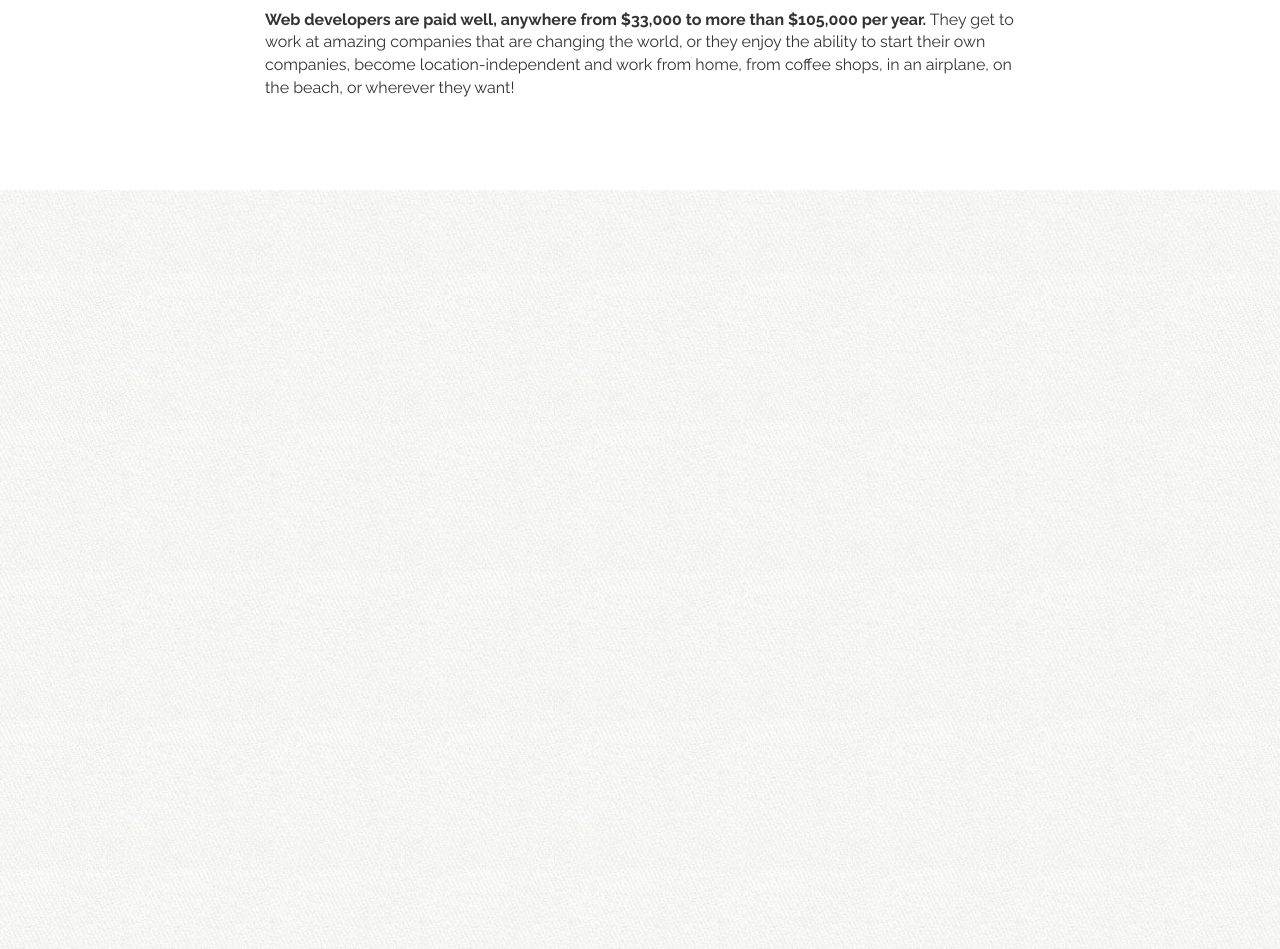
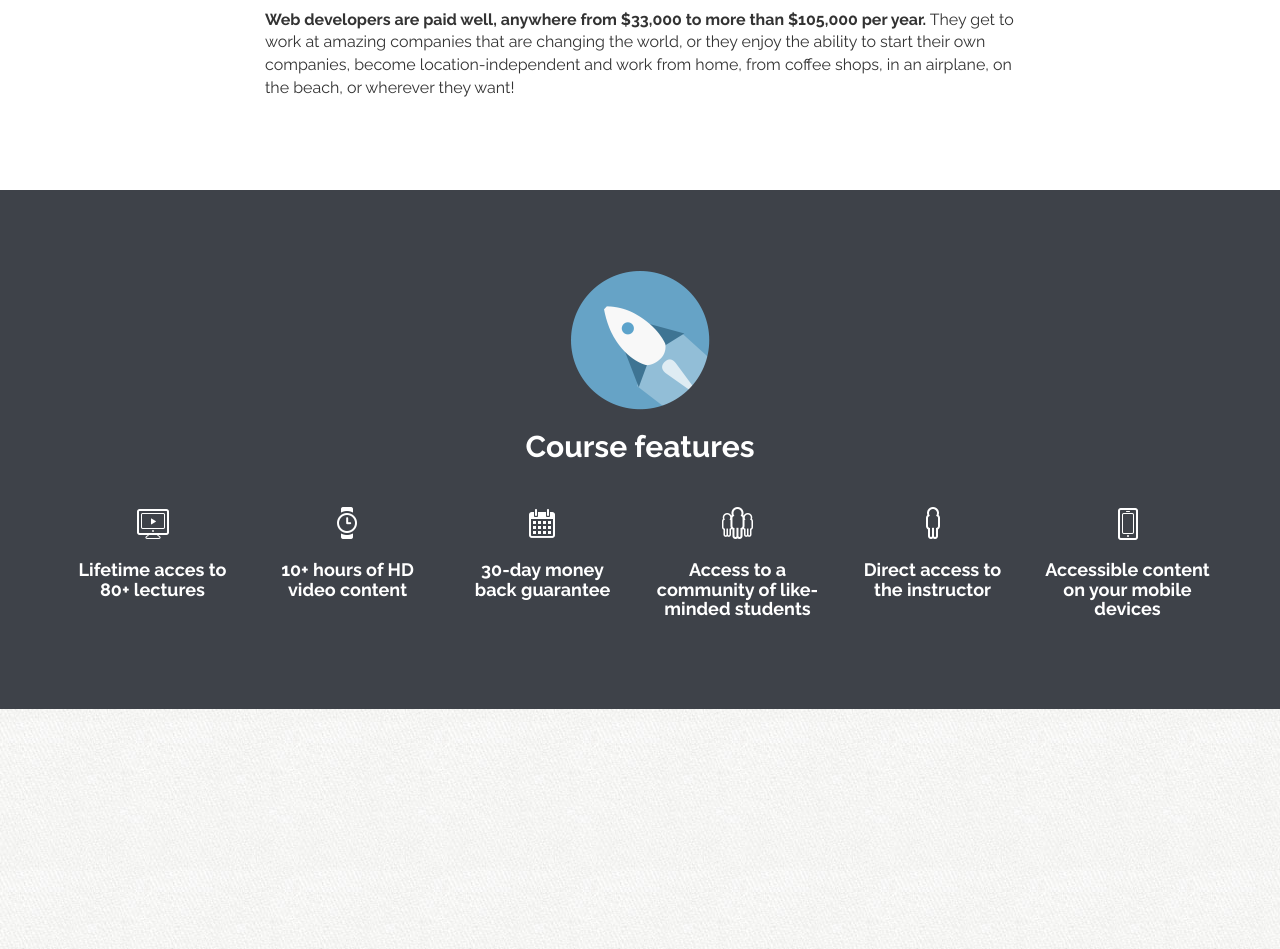
Before and after one commit to Akseljanes/wordpress, a PHP site: page / in a window 1280 px wide. Shown: the part 2386-3335 px from the top of the page. Run offline with PHP 8.4, Linux system fonts and the light colour scheme; some libraries are stand-ins or nearby versions.

Commit message:
Lecture 25 [#110073626]

```diff
--- a/assets/css/custom.css
+++ b/assets/css/custom.css
@@ -158,3 +158,42 @@ section h3 {
 #who-benefits {
     background: white;
 }
+
+#course-features {
+    background: #3e4249;
+    color: white;
+    text-align: center;
+}
+
+/* CUSTOM SPRITES */
+
+i.ci {
+    display: inline-block;
+    height: 40px;
+    width: 40px;
+    background: url("../img/icon-sprite.png") no-repeat;
+}
+
+.ci.ci-computer {
+    background-position: 0 0;
+}
+
+.ci.ci-watch {
+    background-position: -40px 0;
+}
+
+.ci.ci-calendar {
+    background-position: -80px 0;
+}
+
+.ci.ci-community {
+    background-position: -120px 0;
+}
+
+.ci.ci-instructor {
+    background-position: -160px 0;
+}
+
+.ci.ci-device {
+    background-position: -200px 0;
+}
--- a/index.html
+++ b/index.html
@@ -182,8 +182,47 @@
 
 
         <!-- COURSE FEATURES -->
-        <section>
+        <section id="course-features">
+            <div class="container">
+                <div class="section-header">
+                    <img src="assets/img/icon-rocket.png" alt="Rocket">
+                    <h2>Course features</h2>
+                </div>
 
+                <div class="row">
+
+                    <div class="col-sm-2">
+                        <i class="ci ci-computer"></i>
+                        <h4>Lifetime acces to 80+ lectures</h4>
+                    </div>
+
+                    <div class="col-sm-2">
+                        <i class="ci ci-watch"></i>
+                        <h4>10+ hours of HD video content</h4>
+                    </div>
+
+                    <div class="col-sm-2">
+                        <i class="ci ci-calendar"></i>
+                        <h4>30-day money back guarantee</h4>
+                    </div>
+
+                    <div class="col-sm-2">
+                        <i class="ci ci-community"></i>
+                        <h4>Access to a community of like-minded students</h4>
+                    </div>
+
+                    <div class="col-sm-2">
+                        <i class="ci ci-instructor"></i>
+                        <h4>Direct access to the instructor</h4>
+                    </div>
+
+                    <div class="col-sm-2">
+                        <i class="ci ci-device"></i>
+                        <h4>Accessible content on your mobile devices</h4>
+                    </div>
+
+                </div>
+            </div>
         </section>
 
 
```
